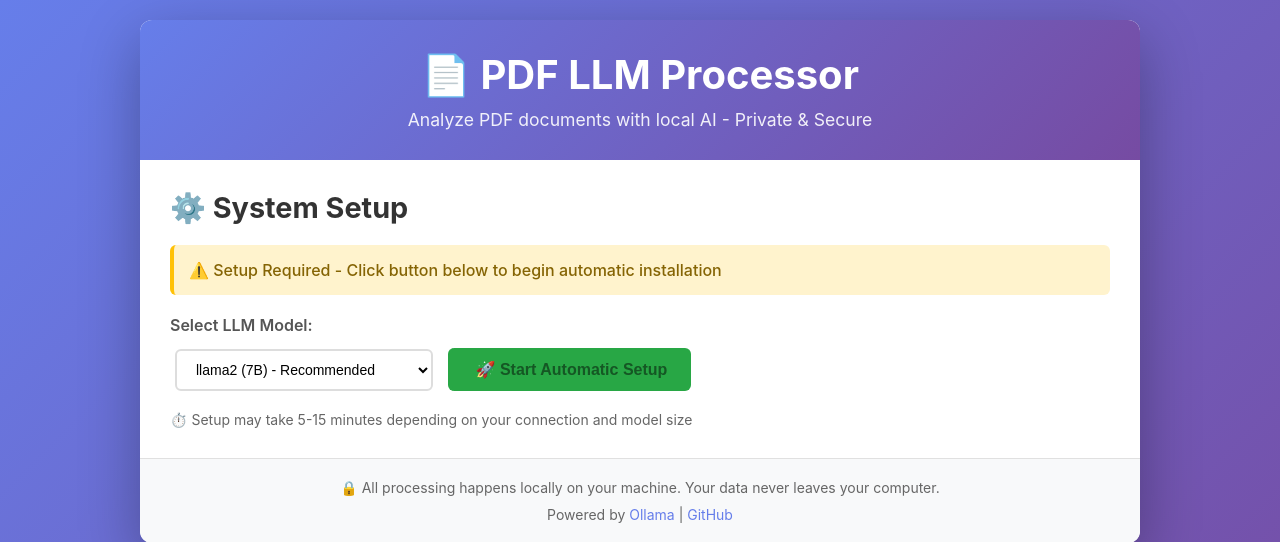
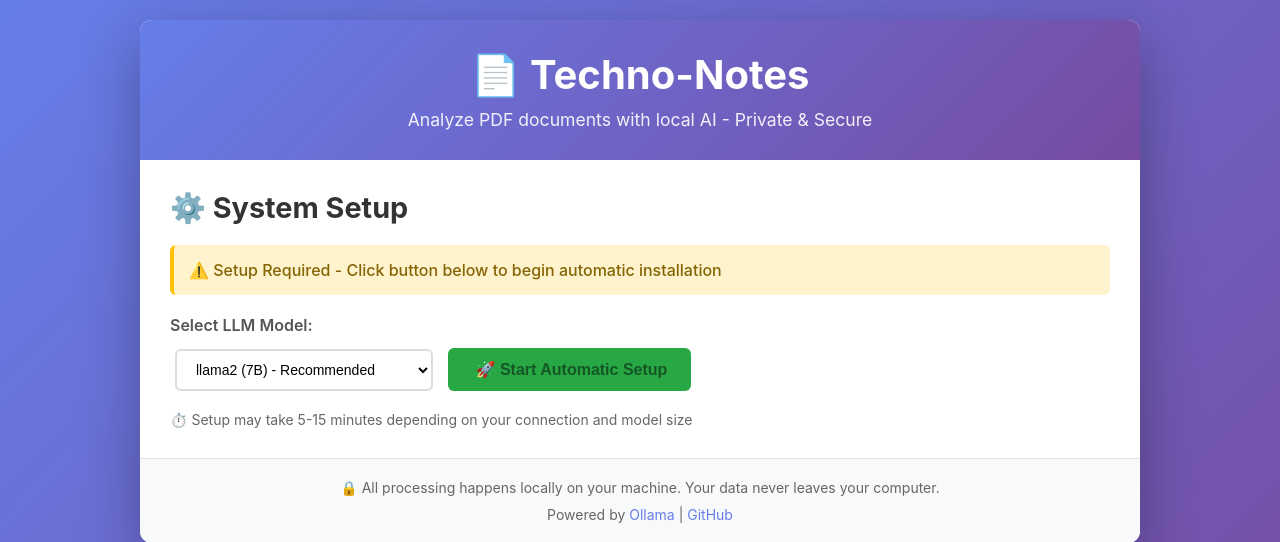
Before and after one commit to aarislarsen/Techno-Notes, a Flask app: page / in a window 1280 px wide. Shown: the top 542 px of the page. Run offline with Flask 3, Linux system fonts and the light colour scheme; data that the repository does not hold is empty; parts of the project's set-up code (start-up, migrations or seed data) failed here and were passed over.

Commit message:
Rename project from 'PDF LLM Processor' to 'Techno-Notes'
Updated project name across all files:
- README.md: Updated main title and systemd service description
- templates/index.html: Updated page title and header
- run.sh: Updated script comments and startup message
- setup.sh: Updated script comments and startup message
- LICENSE: Updated copyright holder name

```diff
--- a/templates/index.html
+++ b/templates/index.html
@@ -4,7 +4,7 @@
     <meta charset="UTF-8">
     <meta name="viewport" content="width=device-width, initial-scale=1.0">
     <meta http-equiv="X-UA-Compatible" content="ie=edge">
-    <title>PDF LLM Processor</title>
+    <title>Techno-Notes</title>
     <style>
         * {
             margin: 0;
@@ -282,7 +282,7 @@
 <body>
     <div class="container">
         <header>
-            <h1>📄 PDF LLM Processor</h1>
+            <h1>📄 Techno-Notes</h1>
             <p>Analyze PDF documents with local AI - Private & Secure</p>
         </header>
 
```
Also changed, not shown: README.md, 3 other files.
